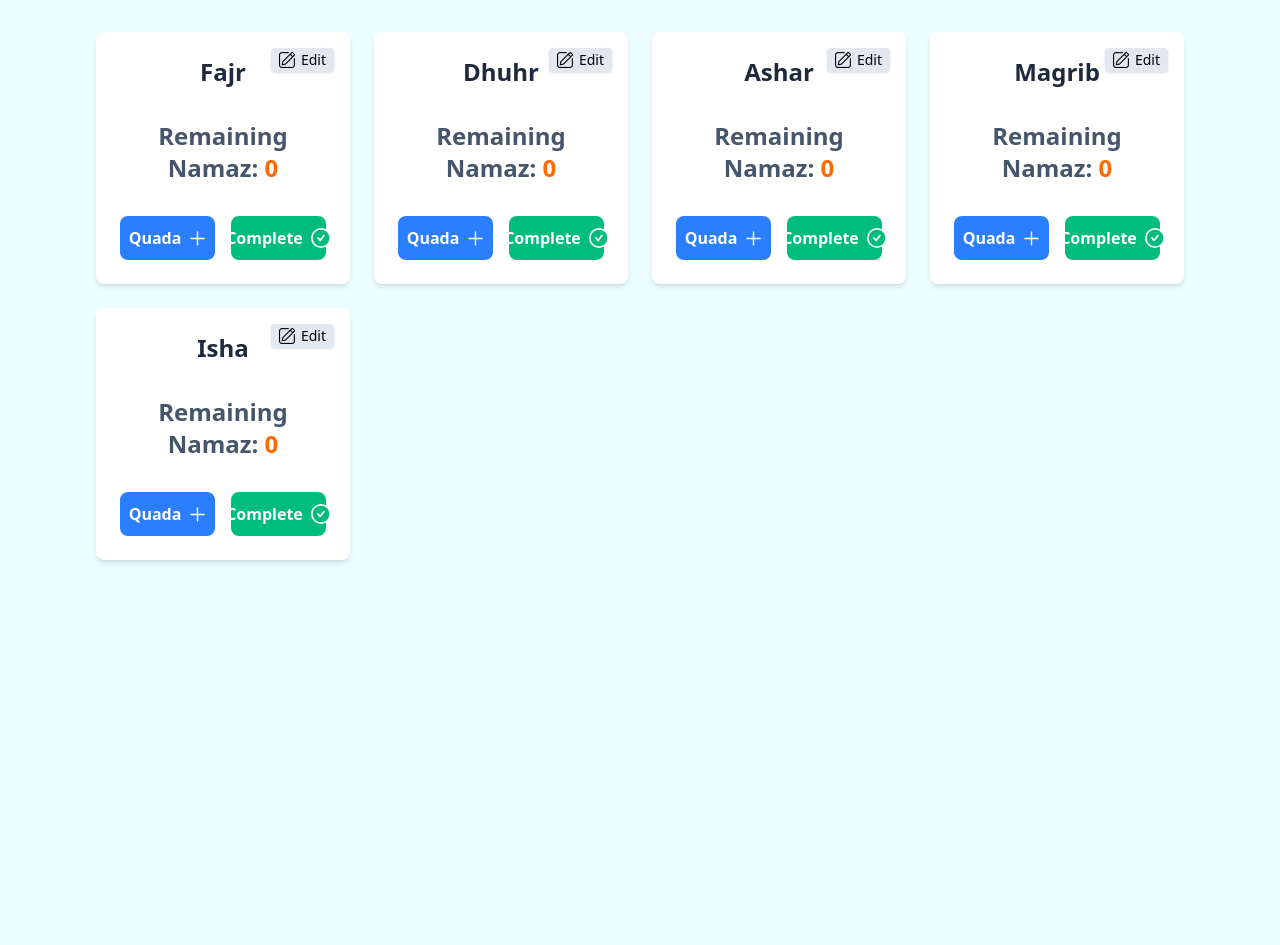
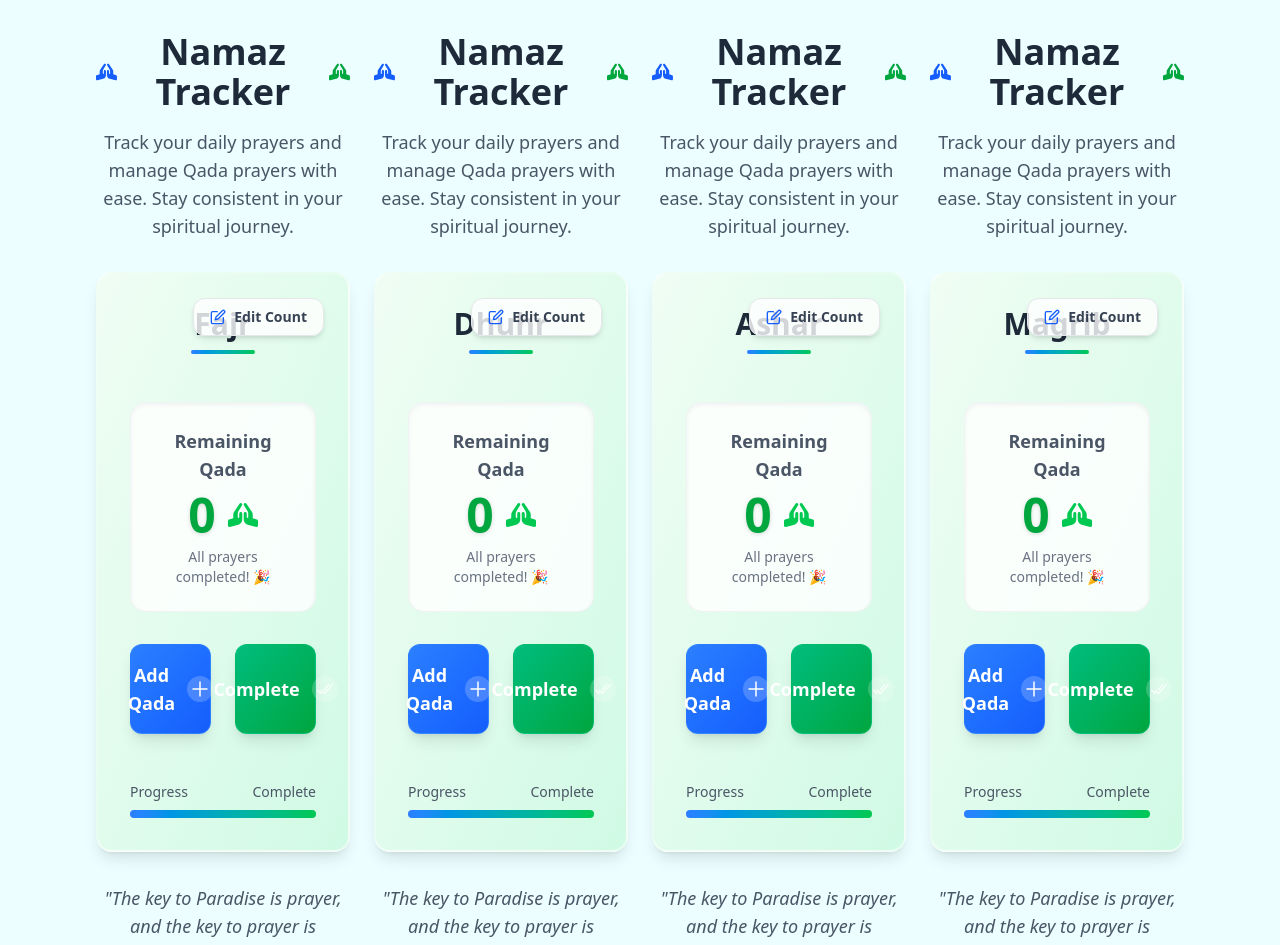
Before and after one commit to MdShoaib0/ToDoList, a React (Vite) app: page /Namaz in a window 1280 px wide. Shown: the top 945 px of the page. Before the commit the page ends 800 px from the top, so only its background shows below. Built offline with nearby package versions, Linux system fonts and the light colour scheme.

Commit message:
new Updates added

```diff
--- a/src/component/InputForm.jsx
+++ b/src/component/InputForm.jsx
@@ -1,14 +1,11 @@
 import React, { useState, useEffect } from "react";
 import { MdArrowDropDown } from "react-icons/md";
-import { useGSAP } from "@gsap/react";
-import gsap from "gsap";
-import { motion } from "motion/react";
 import TaskCard from "./TaskCard";
 import Navigate from "./Navigate";
 import Categorie from "./Categorie";
 
-const URL = "https://to-do-list-backend-rho.vercel.app/task/";
-// const URL = "http://localhost:5000/task/"
+const URL = "http://localhost:5000/task/";
+// const URL = "https://to-do-list-backend-rho.vercel.app/task/";
 
 function InputForm() {
   const [title, setTitle] = useState("");
@@ -28,18 +25,13 @@ function InputForm() {
       }
 
       const data = await response.json();
-
-      // Ensure we always work with an array
       const tasksArray = Array.isArray(data) ? data : [data];
 
-      console.log("Fetched tasks:", tasksArray);
       setTaskArray(tasksArray);
-
     } catch (error) {
-      console.error("❌ Unable to Fetch Task data:", error.message);
+      console.error("Unable to Fetch Task data:", error.message);
     }
   };
-
 
   const AddTask = async (newTask) => {
     try {
@@ -48,18 +40,20 @@ function InputForm() {
         headers: { "Content-Type": "application/json" },
         body: JSON.stringify(newTask),
       });
+
       if (!response.ok) {
         throw new Error(`Failed to add task: ${response.statusText}`);
       }
+
       await fetchTasks();
     } catch (error) {
-      console.error("❌ Error adding task:", error);
+      console.error("Error adding task:", error);
     }
   };
 
-
   const handleSubmit = (e) => {
     e.preventDefault();
+
     const newTask = {
       title: title,
       category: category,
@@ -67,7 +61,9 @@ function InputForm() {
       description: description,
       completed: false,
     };
-    AddTask(newTask);
+
+    isEditing ? handleEditTask(newTask) && setIsEditing((prev) => !prev) : AddTask(newTask);
+
     setTitle("");
     setCategory("");
     setDescription("");
@@ -78,104 +74,60 @@ function InputForm() {
   };
 
   const toggleComplete = (index) => {
-    console.log("Button is Successfully Clicked" + index)
+    console.log("Button is Successfully Clicked" + index);
+  };
+
+  const handleEdit = (editTask) => {
+    setTitle(editTask.title);
+    setCategory(editTask.category);
+    setDescription(editTask.description);
+    setIsEditing((prev) => !prev);
+    setEditId(editTask._id);
+  };
+
+  const handleEditTask = async (editableTask) => {
+    try {
+      const response = await fetch(`${URL}${editId}`, {
+        method: "PATCH",
+        headers: { "Content-Type": "application/json" },
+        body: JSON.stringify(editableTask),
+      });
+
+      if (!response.ok) {
+        throw new Error(`Unable to Edit Task. Status: ${response.status}`);
+      }
+
+      const updatedTask = await response.json();
+      fetchTasks();
+
+      return updatedTask;
+    } catch (error) {
+      console.error("Error editing task:", error);
+      throw error;
+    }
   };
 
   const handleDeleteTask = async (taskId) => {
     const deleteUrl = `${URL}${taskId}`;
-    console.log("Making DELETE request to:", deleteUrl);
 
     try {
       const response = await fetch(deleteUrl, {
         method: "DELETE",
         headers: { "Content-Type": "application/json" },
-
       });
 
-      console.log("Delete response status:", response.status); // Add this log
-
       if (!response.ok) {
-        const errorData = await response.json(); // Get error details
+        const errorData = await response.json();
         throw new Error(`HTTP error! status: ${response.status}, message: ${errorData.message}`);
       }
 
-      const result = await response.json(); // Parse success response
-      console.log("Delete result:", result);
-
+      const result = await response.json();
+      console.log(result)
       setTaskArray(prevTasks => prevTasks.filter(task => task._id !== taskId));
-
     } catch (error) {
       console.error("Unable to Delete Task:", error);
     }
   };
-
-  useGSAP(() => {
-    const tl = gsap.timeline();
-
-    tl.from("#mainTitle", {
-      x: 100,
-      opacity: 0,
-      duration: 1,
-      ease: "sine.out",
-    })
-      .from(
-        "#input",
-        {
-          y: 25,
-          opacity: 0,
-          duration: 1,
-          stagger: 0.1,
-          ease: "sine.out",
-        },
-        "-=85%"
-      )
-      .from(
-        "#All, #Must",
-        {
-          x: -20,
-          y: -10,
-          opacity: 0,
-          duration: 0.7,
-          stagger: 0.2,
-          ease: "sine.out",
-        },
-        "Category, -=85%"
-      )
-      .from(
-        "#Normal, #Daily",
-        {
-          x: 20,
-          y: -10,
-          opacity: 0,
-          duration: 0.7,
-          stagger: 0.2,
-          ease: "sine.out",
-        },
-        "Category, -=85%"
-      )
-      .from(
-        "#Namaz",
-        {
-          x: -20,
-          opacity: 0,
-          duration: 0.7,
-          ease: "sine.out",
-        },
-        "Navigation, -=85%"
-      )
-      .from(
-        "#OurStory",
-        {
-          x: 20,
-          opacity: 0,
-          duration: 0.7,
-          ease: "sine.out",
-        },
-        "Navigation, -=85%"
-      );
-
-    return () => tl.kill();
-  }, []);
 
   useEffect(() => {
     fetchTasks();
@@ -201,8 +153,8 @@ function InputForm() {
         />
 
         <div
-          // onClick={()=>setIsOpen((prev) => !prev)}
           id="input"
+          onClick={() => setIsOpen((prev) => !prev)}
           className="relative w-full rounded-lg shadow transition-all duration-200 bg-white"
         >
           <select
@@ -233,8 +185,7 @@ function InputForm() {
 
           <MdArrowDropDown
             size={27}
-            className={`absolute right-4 top-1/2 transform -translate-y-1/2 transition-transform duration-200 ${isOpen ? "rotate-180" : ""
-              }`}
+            className={`absolute right-4 top-1/2 transform -translate-y-1/2 transition-all duration-500 ${isOpen ? "rotate-180" : ""}`}
           />
         </div>
 
@@ -246,16 +197,13 @@ function InputForm() {
           placeholder="Task Description"
         />
 
-        <motion.button
-          whileTap={{ scale: 0.95 }}
-          whileHover={{ scale: 1.05 }}
-          transition={{ duration: 0.3 }}
+        <button
           id="input"
           className="task-title text-white font-bold h-14 bg-red-500 rounded-lg shadow-lg cursor-pointer"
           type="submit"
         >
           {!isEditing ? "Add Task" : "Update Task"}
-        </motion.button>
+        </button>
       </form>
 
       <div className="w-full grid grid-cols-2 md:grid-cols-4 gap-7">
@@ -267,7 +215,12 @@ function InputForm() {
       </div>
 
       <div className="w-full grid grid-cols-1 sm:grid-cols-2 md:grid-cols-2 lg:grid-cols-3 gap-12">
-        <TaskCard taskArray={taskArray} onComplete={toggleComplete} onEdit={""} onDelete={handleDeleteTask} />
+        <TaskCard
+          taskArray={taskArray}
+          onComplete={toggleComplete}
+          onEdit={handleEdit}
+          onDelete={handleDeleteTask}
+        />
       </div>
     </div>
   );
--- a/src/component/NamazCard.jsx
+++ b/src/component/NamazCard.jsx
@@ -1,26 +1,13 @@
-import React, { useState, useEffect } from 'react'
+import React, { useState } from 'react'
 import { GrAdd } from 'react-icons/gr'
-import logo from '../../public/checkmark.png'
-import Logo1 from '../../public/pen.png'
-import Logo2 from '../../public/checked.png'
+import { FiEdit, FiSave } from 'react-icons/fi'
+import { IoCheckmarkDone } from 'react-icons/io5'
+import { FaPrayingHands } from 'react-icons/fa'
 
 function NamazCard({ name }) {
   const [namazCount, setNamazCount] = useState(0)
-  const [edit, setEdit] = useState(false);
-  const [newNamazCount, setNewNamazCount] = useState(0);
-
-  // Load saved count from localStorage
-  useEffect(() => {
-    const savedCount = localStorage.getItem(`namaz_${name}`)
-    if (savedCount) {
-      setNamazCount(Number(savedCount))
-    }
-  }, [name])
-
-  // Save to localStorage when updated
-  useEffect(() => {
-    localStorage.setItem(`namaz_${name}`, namazCount)
-  }, [namazCount, name])
+  const [edit, setEdit] = useState(false)
+  const [newNamazCount, setNewNamazCount] = useState(0)
 
   const handleQuada = () => {
     setNamazCount(prev => prev + 1)
@@ -28,13 +15,11 @@ function NamazCard({ name }) {
 
   const handleEdit = () => {
     if (edit) {
-      // Save and exit edit mode
-      setNamazCount(Number(newNamazCount));
-      setEdit(false);
+      setNamazCount(Number(newNamazCount))
+      setEdit(false)
     } else {
-      // Enter edit mode with current value
-      setNewNamazCount(namazCount);
-      setEdit(true);
+      setNewNamazCount(namazCount)
+      setEdit(true)
     }
   }
 
@@ -43,61 +28,128 @@ function NamazCard({ name }) {
   }
 
   const handleNamazCount = (event) => {
-    setNewNamazCount(Number(event.target.value));
+    setNewNamazCount(Number(event.target.value))
+  }
+
+  const getCountColor = () => {
+    if (namazCount === 0) return 'text-green-600'
+    if (namazCount <= 5) return 'text-orange-500'
+    return 'text-red-600'
+  }
+
+  const getCardGradient = () => {
+    if (namazCount === 0) return 'from-green-50 to-emerald-100'
+    if (namazCount <= 5) return 'from-orange-50 to-amber-100'
+    return 'from-red-50 to-rose-100'
   }
 
   return (
-    <div className="w-full flex flex-col relative justify-center items-center gap-8 p-6 rounded-lg shadow-md bg-white">
+    <div className="w-full">
+      {/* Page Header */}
+      <div className="text-center mb-8">
+        <div className="flex items-center justify-center gap-3 mb-4">
+          <FaPrayingHands className="text-3xl text-blue-600" />
+          <h1 className="text-4xl font-bold text-gray-800">Namaz Tracker</h1>
+          <FaPrayingHands className="text-3xl text-green-600" />
+        </div>
+        <p className="text-lg text-gray-600 max-w-2xl mx-auto">
+          Track your daily prayers and manage Qada prayers with ease. Stay consistent in your spiritual journey.
+        </p>
+      </div>
 
-      {/* Edit / Save Button */}
-      <div onClick={handleEdit} className="absolute top-4 right-4 cursor-pointer">
+      <div className={`w-full flex flex-col relative justify-center items-center gap-8 p-8 rounded-2xl shadow-lg bg-gradient-to-br ${getCardGradient()} border-2 border-white/50 backdrop-blur-sm`}>
+
+        {/* Edit/Save Button */}
+        <div onClick={handleEdit} className="absolute top-6 right-6 cursor-pointer group">
           {!edit ? (
-          <div className="flex items-center gap-1.5 bg-slate-200 px-2 py-0.5 rounded shadow">
-            <img className="w-4 h-4" src={Logo1} alt="edit" />
-            <p className="text-sm font-medium">Edit</p>
+            <div className="flex items-center gap-2 bg-white/80 px-4 py-2 rounded-xl shadow-md hover:bg-white hover:shadow-lg transition-all duration-300 border border-gray-200">
+              <FiEdit className="text-blue-600" />
+              <p className="text-sm font-semibold text-gray-700">Edit Count</p>
             </div>
           ) : (
-          <div className="flex items-center gap-1 bg-slate-200 px-2 py-0.5 rounded shadow">
-            <img className="w-4 h-4" src={Logo2} alt="save" />
-            <p className="text-sm font-medium">Save</p>
+            <div className="flex items-center gap-2 bg-green-500 px-4 py-2 rounded-xl shadow-md hover:bg-green-600 transition-all duration-300">
+              <FiSave className="text-white" />
+              <p className="text-sm font-semibold text-white">Save</p>
             </div>
           )}
         </div>
 
         {/* Input when editing */}
         {edit && (
+          <div className="absolute top-20 right-6">
             <input
               value={newNamazCount}
               onChange={handleNamazCount}
-          className="w-16 absolute top-16 right-4 h-7 outline-0 px-2 rounded bg-gray-100"
+              className="w-20 h-10 outline-0 px-3 rounded-lg bg-white border-2 border-blue-300 text-center font-semibold text-gray-700 shadow-md focus:border-blue-500 transition-colors"
               type="number"
+              min="0"
             />
+          </div>
         )}
 
-      <p className="text-2xl font-bold text-slate-800 text-center">{name}</p>
-      <p className="text-2xl font-bold text-slate-600 text-center">
-        Remaining Namaz:{' '}
-        <span className="text-2xl font-bold text-orange-500 text-center">
+        {/* Namaz Name */}
+        <div className="text-center mb-4">
+          <p className="text-3xl font-bold text-gray-800 mb-2">{name}</p>
+          <div className="w-16 h-1 bg-gradient-to-r from-blue-500 to-green-500 rounded-full mx-auto"></div>
+        </div>
+
+        {/* Count Display */}
+        <div className="text-center bg-white/80 p-6 rounded-2xl shadow-inner border border-gray-200/50">
+          <p className="text-lg font-semibold text-gray-600 mb-2">Remaining Qada</p>
+          <div className="flex items-center justify-center gap-3">
+            <span className={`text-5xl font-bold ${getCountColor()} drop-shadow-sm`}>
               {namazCount}
             </span>
+            <FaPrayingHands className={`text-3xl ${namazCount === 0 ? 'text-green-500' : 'text-gray-400'}`} />
+          </div>
+          <p className="text-sm text-gray-500 mt-2">
+            {namazCount === 0 ? 'All prayers completed! 🎉' : 'Keep going! 💪'}
           </p>
+        </div>
 
-      {/* Buttons */}
-      <div className="grid grid-cols-2 gap-4">
+        {/* Action Buttons */}
+        <div className="grid grid-cols-2 gap-6 w-full max-w-sm">
           <div
             onClick={handleQuada}
-          className="bg-blue-500 text-white py-2.5 px-6 rounded-lg flex justify-center items-center gap-2 font-semibold active:scale-95 transition-all duration-300 cursor-pointer"
+            className="bg-gradient-to-br from-blue-500 to-blue-600 text-white py-4 px-6 rounded-xl flex justify-center items-center gap-3 font-semibold hover:from-blue-600 hover:to-blue-700 active:scale-95 transition-all duration-300 cursor-pointer shadow-lg hover:shadow-xl border border-blue-400/30"
           >
-          <button>Quada</button>
-          <p><GrAdd size={17} /></p>
+            <button className="text-lg">Add Qada</button>
+            <div className="p-1 bg-white/20 rounded-full">
+              <GrAdd className="text-white" size={18} />
             </div>
+          </div>
+
           <div
             onClick={handleComplete}
-          className="bg-emerald-500 text-white py-2.5 px-6 rounded-lg flex justify-center items-center gap-2 font-semibold active:scale-95 transition-all duration-300 cursor-pointer"
+            className="bg-gradient-to-br from-emerald-500 to-green-600 text-white py-4 px-6 rounded-xl flex justify-center items-center gap-3 font-semibold hover:from-emerald-600 hover:to-green-700 active:scale-95 transition-all duration-300 cursor-pointer shadow-lg hover:shadow-xl border border-emerald-400/30"
           >
-          <button>Complete</button>
-          <img src={logo} alt="Tick Mark" className="w-5 h-5 bg-white rounded-full" />
+            <button className="text-lg">Complete</button>
+            <div className="p-1 bg-white/20 rounded-full">
+              <IoCheckmarkDone className="text-white" size={18} />
             </div>
+          </div>
+        </div>
+
+        {/* Progress Indicator */}
+        <div className="w-full max-w-xs mt-4">
+          <div className="flex justify-between text-sm text-gray-600 mb-2">
+            <span>Progress</span>
+            <span>{namazCount === 0 ? 'Complete' : 'In Progress'}</span>
+          </div>
+          <div className="w-full bg-gray-200 rounded-full h-2">
+            <div
+              className="bg-gradient-to-r from-blue-500 to-green-500 h-2 rounded-full transition-all duration-500"
+              style={{ width: namazCount === 0 ? '100%' : '50%' }}
+            ></div>
+          </div>
+        </div>
+      </div>
+
+      {/* Motivational Quote */}
+      <div className="text-center mt-8">
+        <p className="text-gray-600 italic text-lg">
+          "The key to Paradise is prayer, and the key to prayer is purification."
+        </p>
       </div>
     </div>
   )
--- a/src/component/TaskCard.jsx
+++ b/src/component/TaskCard.jsx
@@ -49,14 +49,14 @@ function TaskCard({ taskArray, onComplete, onEdit, onDelete }) {
                             <div className="flex flex-col gap-1.5">
                                 {/* Change this line */}
                                 <Buttons
-                                    onEdit={() => onEdit(task._id)}
+                                    onClick={()=>onComplete(task._id)}
                                     name={!task.completed ? "Complete" : "Undo"}
                                     color="bg-gradient-to-br from-green-400 to-green-600"
                                 />
                                 <Buttons
                                     name="Edit"
                                     color="bg-gradient-to-br from-yellow-400 to-yellow-600"
-                                    onClick={()=>onComplete(task._id)}
+                                    onClick={() => onEdit(task)}
                                 />
                                 <Buttons
                                     name="Delete"
```
Also changed, not shown: src/pages/Dashboard.jsx (deleted, +0 -9 lines). Lines whose indentation alone changed are shown as unchanged.
